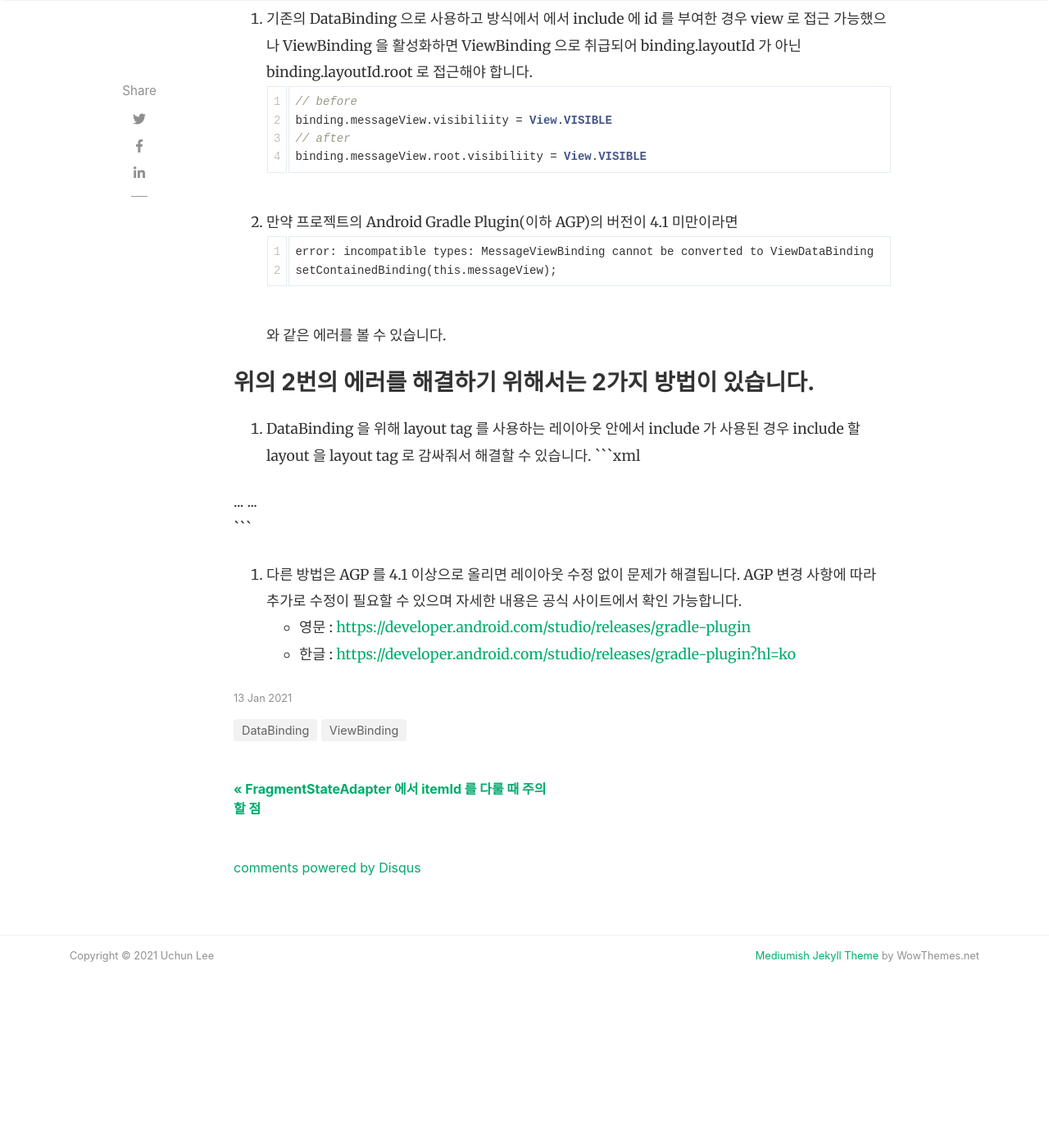
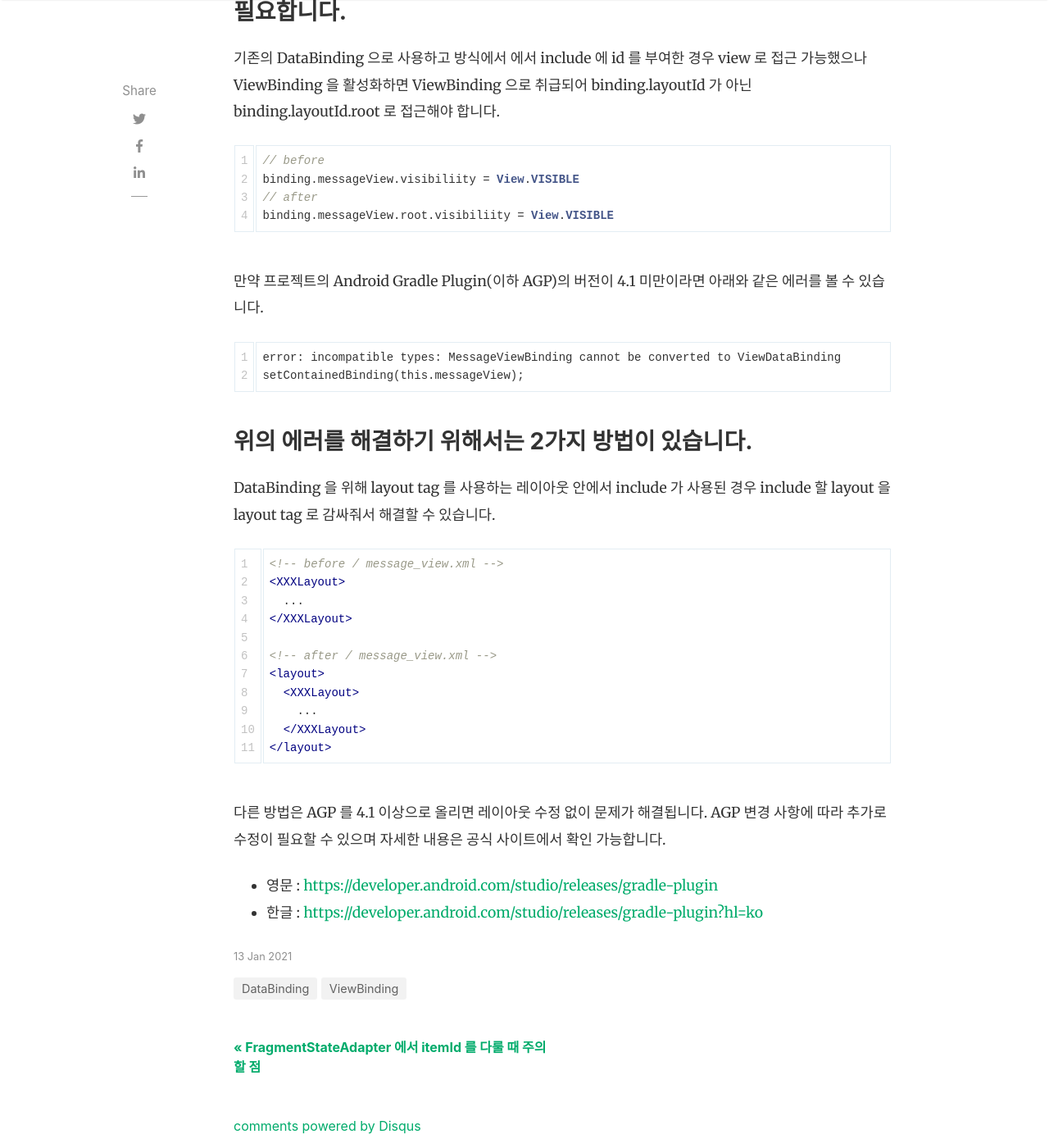
Before and after one commit to uchun-dev/uchun-dev-blog, a Jekyll site: the page built from _posts/2021-01-13-include-issue-of-databinding-with-viewbinding.md, in a window 1280 px wide and 1400 px high, scrolled down 1988 px. Shown: the whole window at 82% size. Built offline with Jekyll 4.4.1, drawn with Linux system fonts in a browser that asks for light colours; nearby versions of some CDN libraries; comment, search, counter and statistics services are not loaded; before the commit the page ends 3237 px from its top, so only the background shows below that; some of the changed text lies outside the part shown.

Commit message:
제목오류 수정 소스깨지는 증상있어 수정.

````diff
--- a/_posts/2021-01-13-include-issue-of-databinding-with-viewbinding.md
+++ b/_posts/2021-01-13-include-issue-of-databinding-with-viewbinding.md
@@ -1,6 +1,6 @@
 ---
 layout: post
-title:  "FragmentStateAdapter 에서 itemId 를 다룰 때 주의할 점"
+title:  "DataBinding 과 레이아웃에서 include tag 를 사용 중, ViewBinding 을 사용하면 수정해야 할 사항"
 author: uchun
 categories: [ DataBinding, ViewBinding ]
 image: assets/covers/binding.jpg
@@ -51,17 +51,16 @@
 binding.messageView.root.visibiliity = View.VISIBLE
 ```
 
-2. 만약 프로젝트의 Android Gradle Plugin(이하 AGP)의 버전이 4.1 미만이라면
+만약 프로젝트의 Android Gradle Plugin(이하 AGP)의 버전이 4.1 미만이라면 아래와 같은 에러를 볼 수 있습니다.
 ```
 error: incompatible types: MessageViewBinding cannot be converted to ViewDataBinding
 setContainedBinding(this.messageView);
 ```
-와 같은 에러를 볼 수 있습니다.
 
+### 위의 에러를 해결하기 위해서는 2가지 방법이 있습니다.
 
-### 위의 2번의 에러를 해결하기 위해서는 2가지 방법이 있습니다.
+DataBinding 을 위해 layout tag 를 사용하는 레이아웃 안에서 include 가 사용된 경우 include 할 layout 을 layout tag 로 감싸줘서 해결할 수 있습니다.
 
-1. DataBinding 을 위해 layout tag 를 사용하는 레이아웃 안에서 include 가 사용된 경우 include 할 layout 을 layout tag 로 감싸줘서 해결할 수 있습니다.
 ```xml
 <!-- before / message_view.xml -->
 <XXXLayout>
````
Also changed, not shown: other parts of _posts/2021-01-13-include-issue-of-databinding-with-viewbinding.md (+2 -2 lines).
